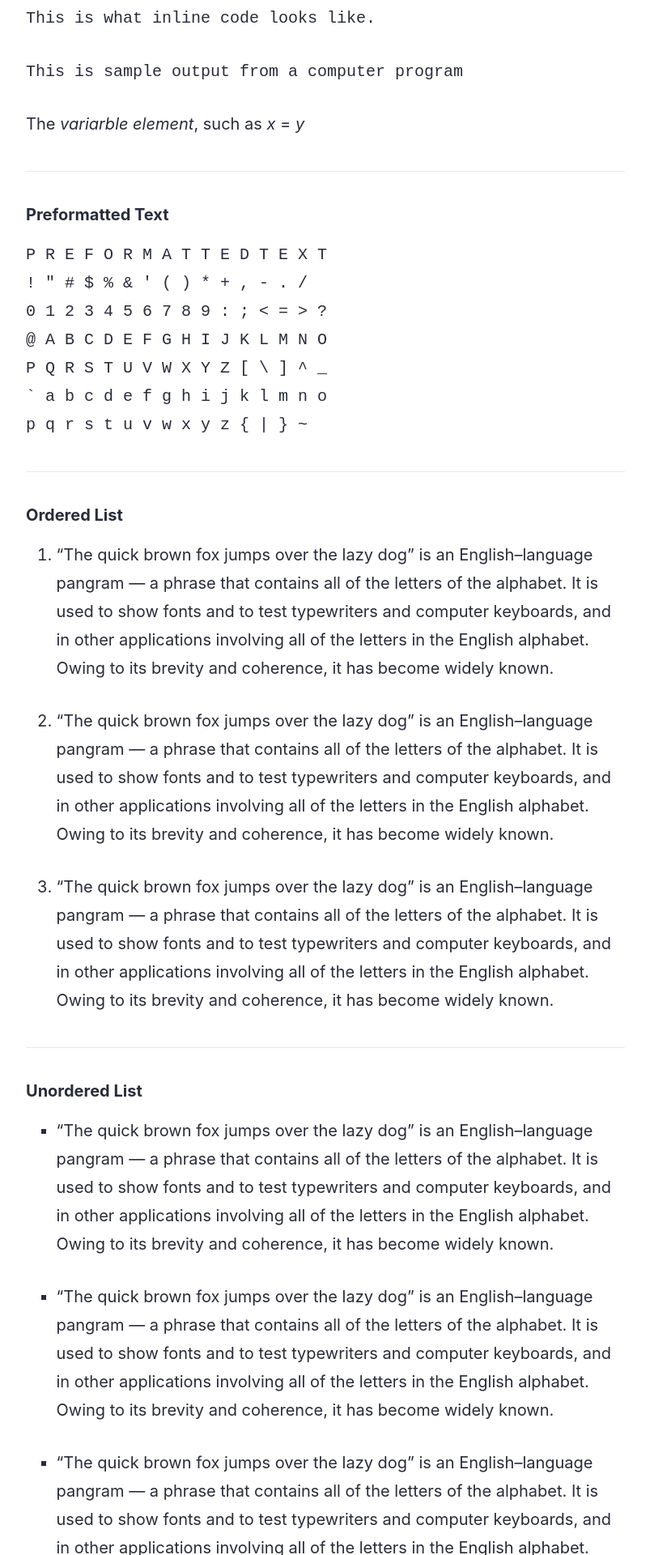
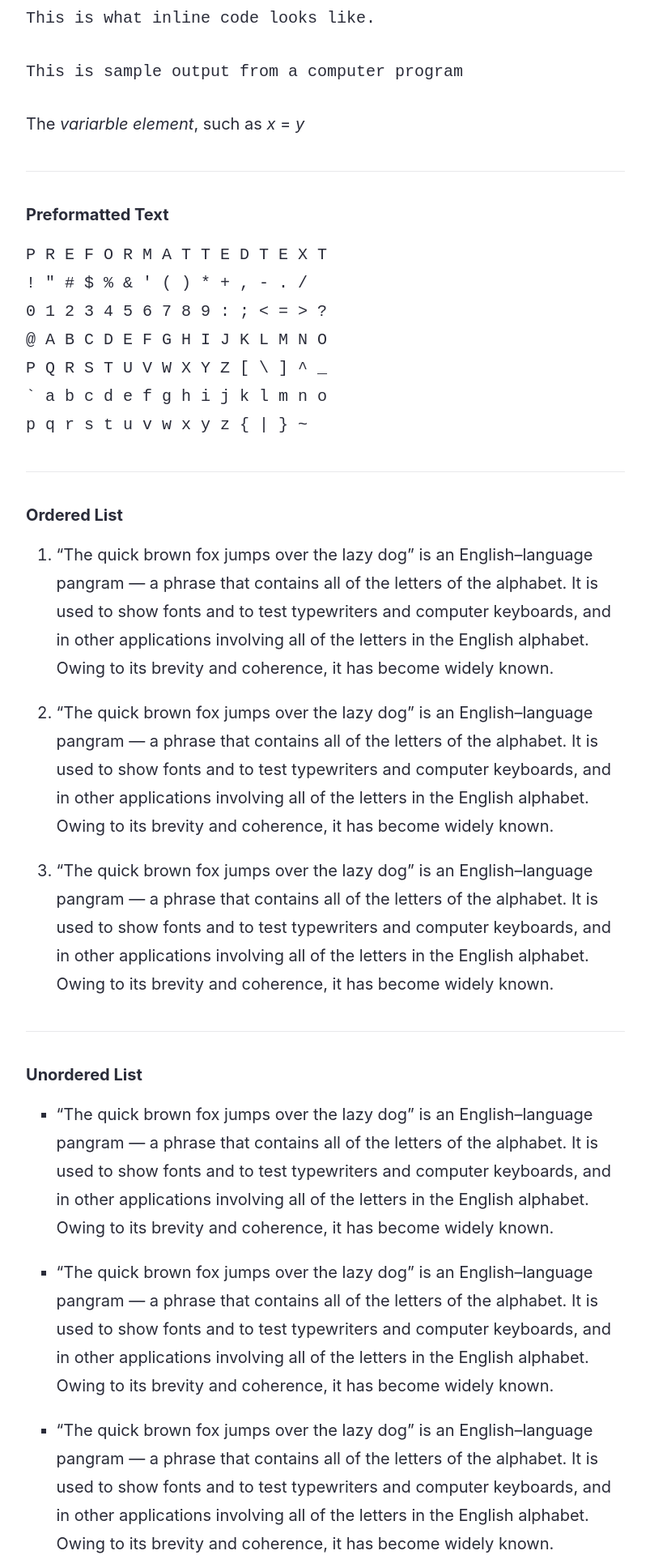
Before and after one commit to michaelthorne/michaelthorne.github.io, a Jekyll site: the page built from styleguide.md, in a window 1280 px wide. Shown: the part 4480-6400 px from the top of the page at 81% size, without its empty margins (238-1041 px from the left). Built offline with Jekyll 4.4.1, drawn with Linux system fonts in a browser that asks for light colours; some web fonts are replaced.

Commit message:
Reduce list item margins

```diff
--- a/_sass/objects/article.scss
+++ b/_sass/objects/article.scss
@@ -121,7 +121,7 @@ article {
         padding-left: 1.875em;
 
         li {
-            margin-bottom: 1.5em;
+            margin-bottom: 1em;
         }
 
         & + h2 {
```
